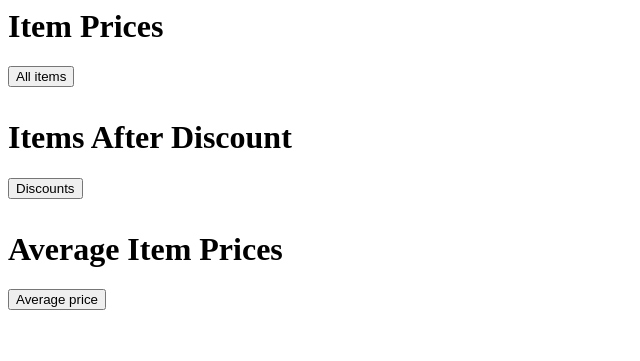
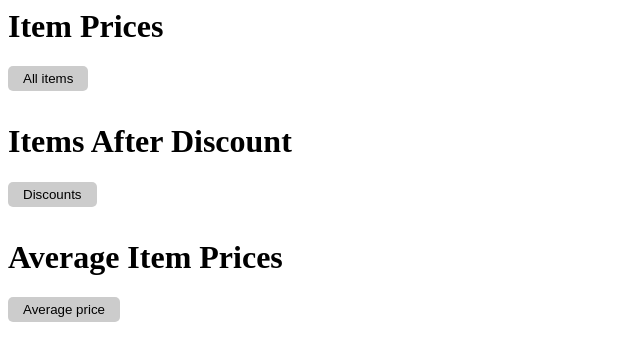
Before and after one commit to haynet3/ITWS-Web-Systems, a PHP site: page /prices.php in a window 1280 px wide. Shown: the top 361 px of the page, without its empty margins (0-640 px from the left). Run offline with PHP 8.4, Linux system fonts and the light colour scheme.

Commit message:
Add files via upload

```diff
--- a/Quiz2/prices.php
+++ b/Quiz2/prices.php
@@ -29,22 +29,67 @@
   background-color: #04AA6D;
   color: white;
 }
+
+a.button1{
+ display:inline-block;
+ padding:0.35em 1.2em;
+ border:0.1em solid #FFFFFF;
+ margin:0 0.3em 0.3em 0;
+ border-radius:0.12em;
+ box-sizing: border-box;
+ text-decoration:none;
+ font-family:'Roboto',sans-serif;
+ font-weight:300;
+ color:#FFFFFF;
+ text-align:center;
+ transition: all 0.2s;
+}
+a.button1:hover{
+ color:#000000;
+ background-color:#FFFFFF;
+}
+@media all and (max-width:30em){
+ a.button1{
+  display:block;
+  margin:0.4em auto;
+ }
+}
+input[type=text] {
+    padding:5px;
+    border:2px solid #ccc;
+    -webkit-border-radius: 5px;
+    border-radius: 5px;
+}
+
+input[type=text]:focus {
+    border-color:#333;
+}
+
+input[type=submit] {
+    padding:5px 15px;
+    background:#ccc;
+    border:0 none;
+    cursor:pointer;
+    -webkit-border-radius: 5px;
+    border-radius: 5px;
+}
+}
 </style>
 <body>
 <h1>Item Prices<h1>
     <form action="one.php" method="get">
-  <input type="submit" value="All items">
+  <input type="submit" class="button1" value="All items">
 </form>
 
 <h1>Items After Discount<h1>
     <form action="two.php" method="get">
-  <input type="submit" value="Discounts">
+  <input type="submit" class="button1" value="Discounts">
 </form>
 
 
 <h1>Average Item Prices<h1>
     <form action="three.php" method="get">
-  <input type="submit" value="Average price">
+  <input type="submit" class="button1" value="Average price">
 </form>
 
 
```
